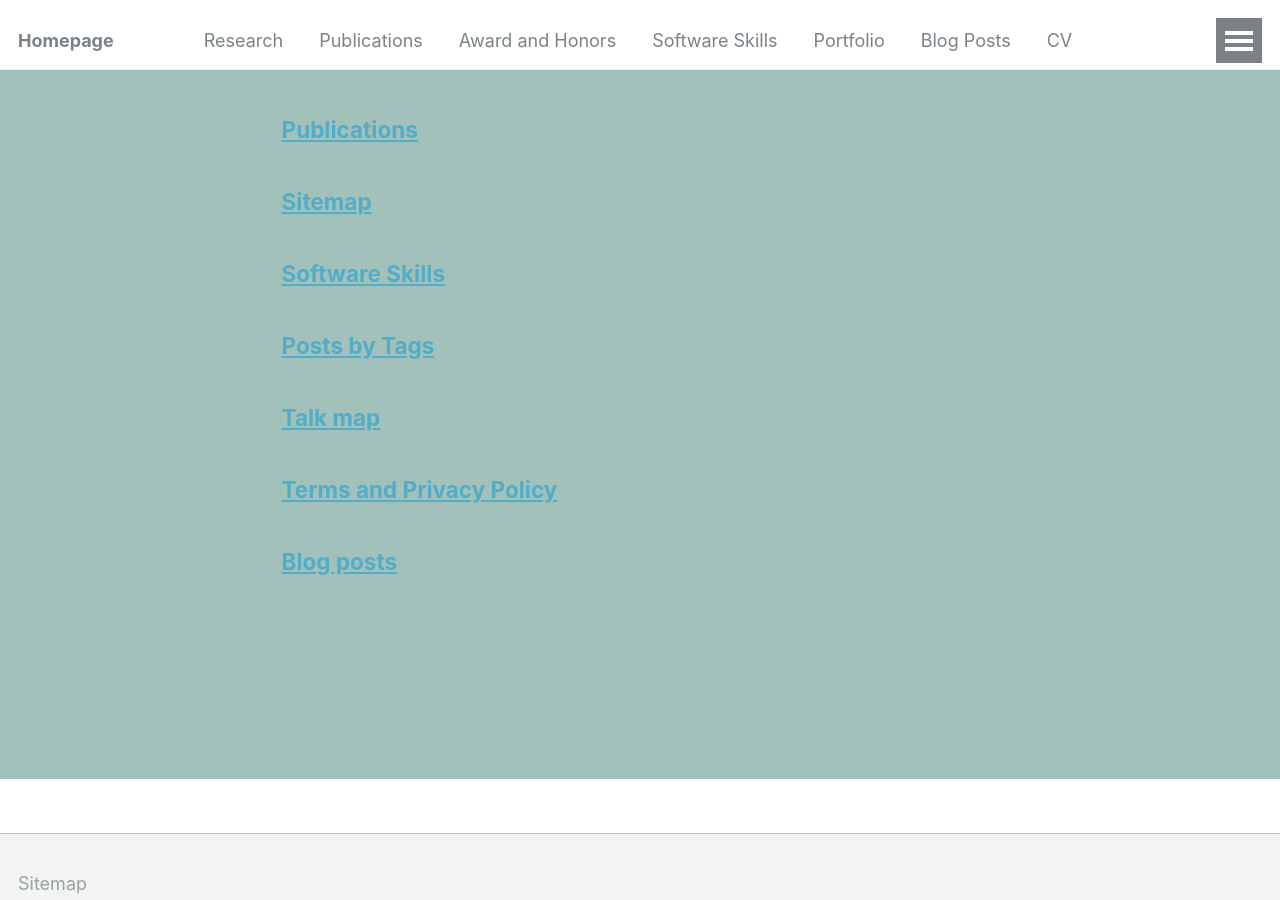
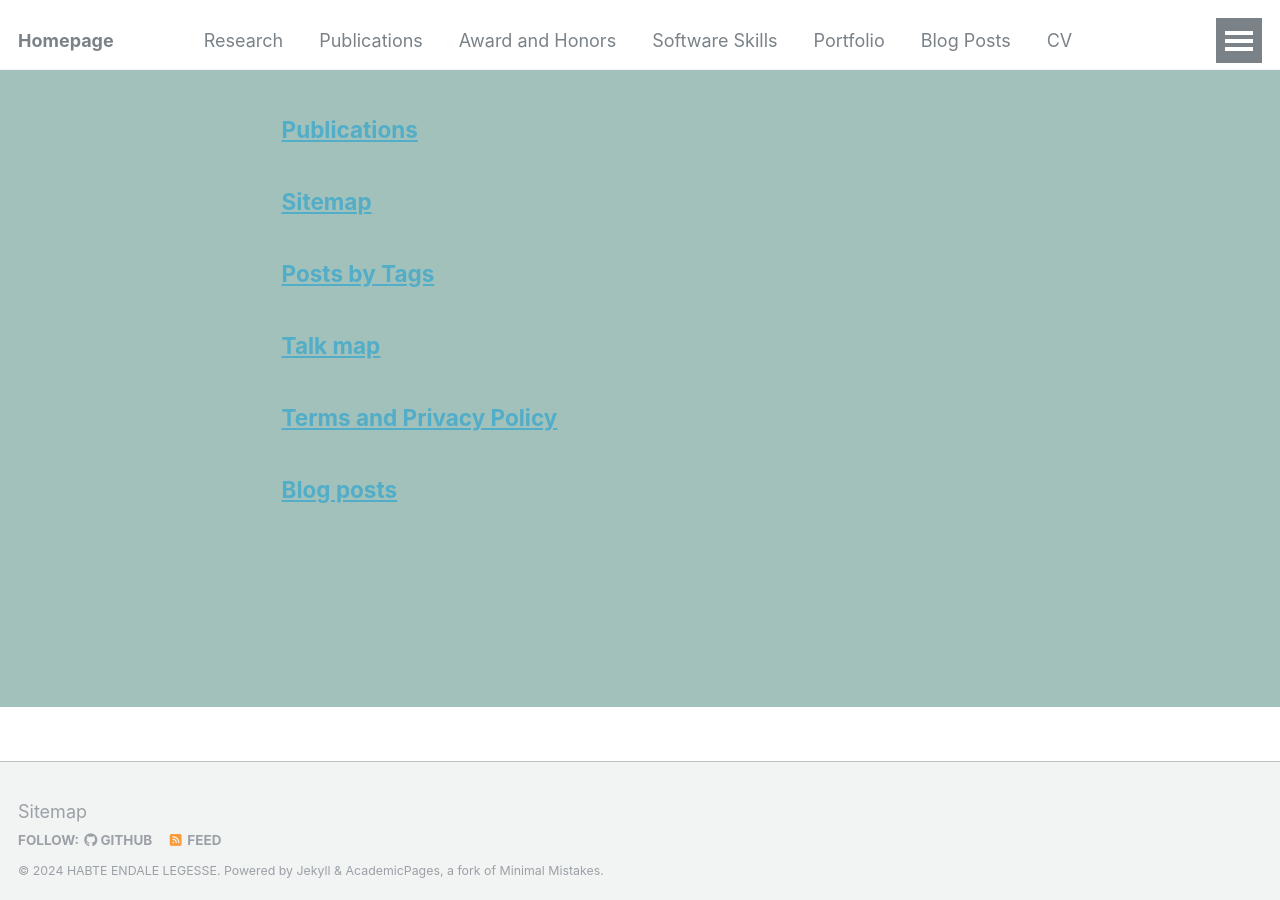
Before and after one commit to endalelegesse/endalelegesse.github.io, a Jekyll site: the page built from _pages/page-archive.html, in a window 1280 px wide and 900 px high, scrolled down 855 px. Built offline with Jekyll 4.4.1, drawn with Linux system fonts in a browser that asks for light colours.

Commit message:
chnages made

```diff
--- a/_pages/skills.md
+++ b/_pages/skills.md
@@ -1,6 +1,5 @@
 ---
 layout: archive
-title: "Software Skills"
 permalink: /skills/
 author_profile: true
 ---
```
